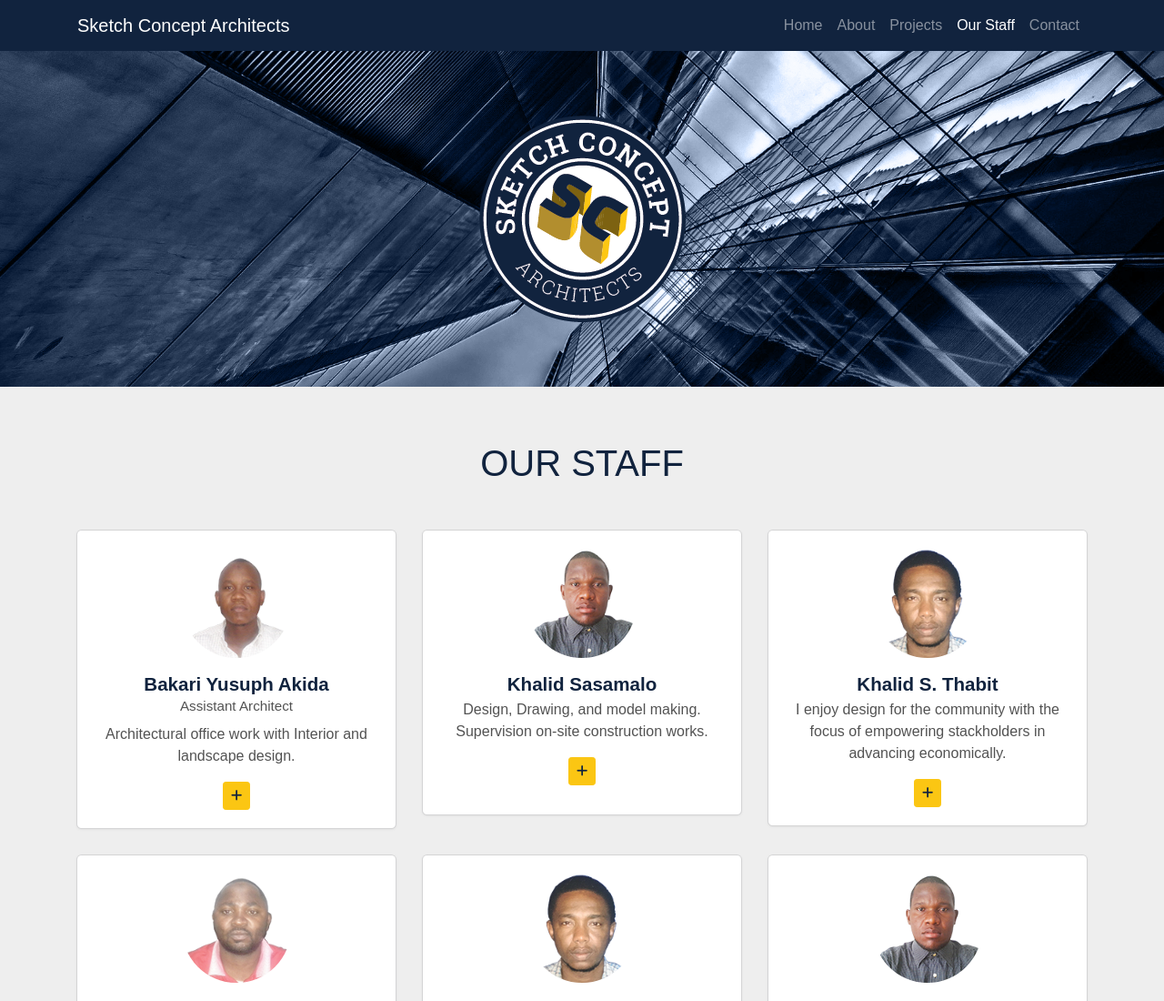
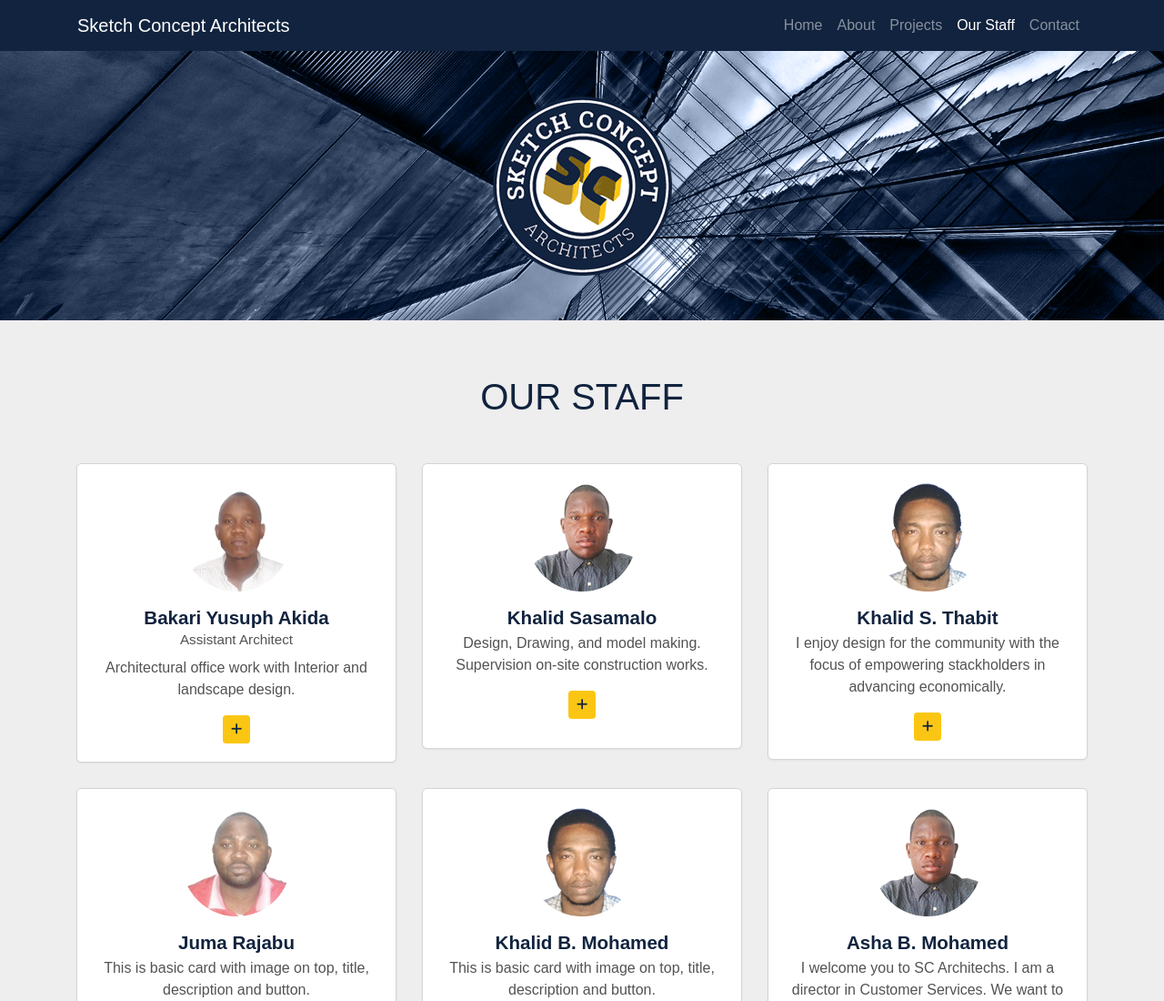
Before and after one commit to aimasoud/sketch, a website: page ourstaff.html in a window 1280 px wide. Shown: the top 1100 px of the page at 91% size. Drawn offline with Linux system fonts and the light colour scheme.

Commit message:
Update ourstaff.html

```diff
--- a/ourstaff.html
+++ b/ourstaff.html
@@ -57,7 +57,7 @@
 
   <!-- Header - set the background image for the header in the line below -->
   <header class="py-5 bg-image-full" style="background-image: url('img/ourstaff.png');">
-    <img class="img-fluid d-block mx-auto" src="img/SC_logo2.png" alt="">
+    <img class="img-fluid d-block mx-auto" src="img/sketch-concept-logo.png" alt="">
   </header>
 
 
```
